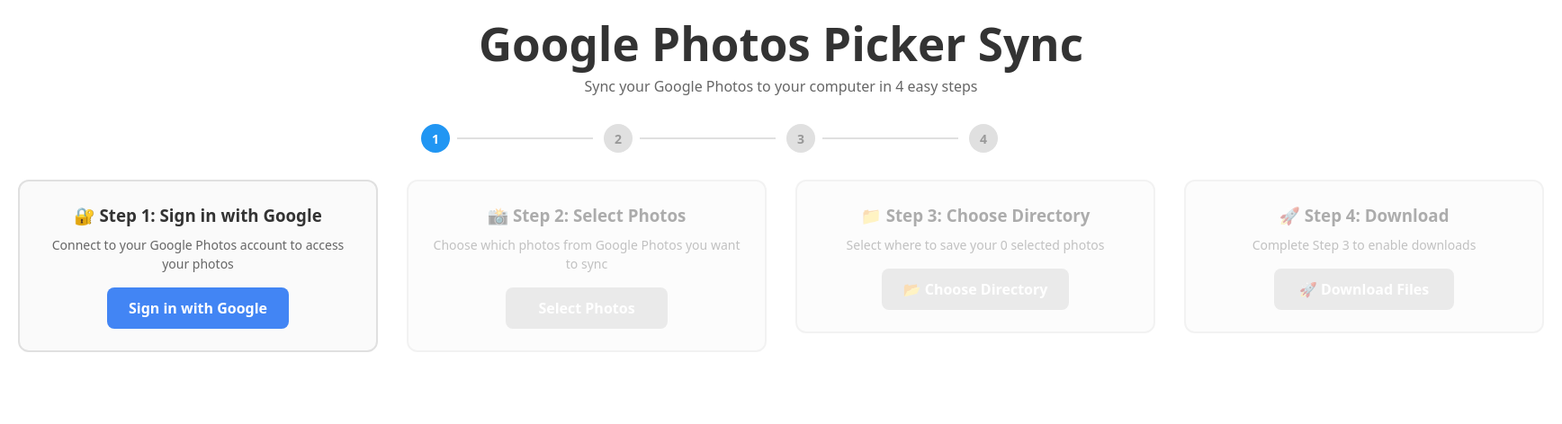
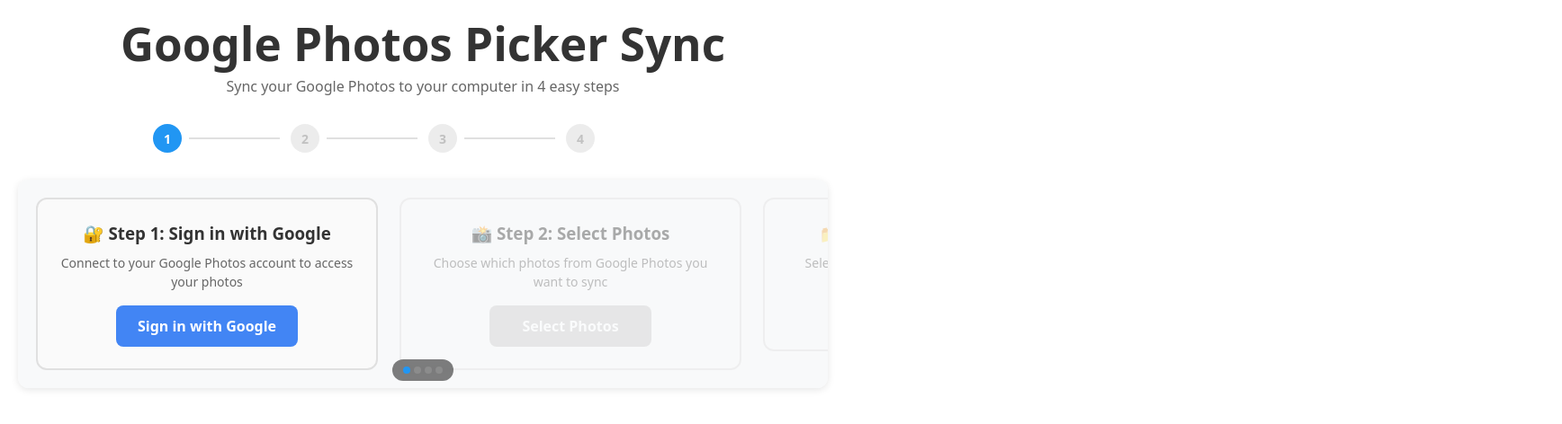
Before and after one commit to mikecann/google-photos-picker-sync, a React (Vite) app: page / in a window 1280 px wide. Shown: the top 472 px of the page at 90% size, 1736 px wide, since content can reach past the window. Built offline with nearby package versions, Linux system fonts and the light colour scheme; no server answers.

Commit message:
can move between the states

```diff
--- a/src/App.tsx
+++ b/src/App.tsx
@@ -31,7 +31,7 @@
     // Reset directory info when new photos are selected
     setDirectoryInfo(null);
     // Scroll to step 3
-    scrollToStep(3);
+    setTimeout(() => scrollToStep(3), 100);
   };
 
   const handleDirectorySelected = (
@@ -41,14 +41,15 @@
   ) => {
     setDirectoryInfo({ directory, filteredItems, existingCount });
     // Scroll to step 4
-    scrollToStep(4);
+    setTimeout(() => scrollToStep(4), 100);
   };
 
   const scrollToStep = (stepNumber: number) => {
     if (!scrollContainerRef.current) return;
 
-    const stepWidth = 400; // Each step is roughly 400px wide
-    const scrollPosition = (stepNumber - 1) * (stepWidth + 32); // 32px is the gap
+    const stepWidth = 380; // Each step is 380px wide (400px - padding)
+    const gap = 24; // Gap between steps
+    const scrollPosition = (stepNumber - 1) * (stepWidth + gap);
 
     scrollContainerRef.current.scrollTo({
       left: scrollPosition,
@@ -56,27 +57,54 @@
     });
   };
 
-  // Auto-scroll to step 2 when signed in
-  useEffect(() => {
-    if (isSignedIn) {
-      scrollToStep(2);
-    }
-  }, [isSignedIn]);
-
   // Determine step states
   const step1Complete = isSignedIn;
   const step2Complete = !!selectedPhotos;
   const step3Complete = !!directoryInfo;
   const step4Complete = false; // We could track download completion if needed
 
+  // Navigation logic - can always go back, can only go forward to available steps
+  const canNavigateToStep = (stepNumber: number) => {
+    if (stepNumber === 1) return true; // Always can go to step 1
+    if (stepNumber === 2) return step1Complete; // Can go to step 2 if signed in
+    if (stepNumber === 3) return step2Complete; // Can go to step 3 if photos selected
+    if (stepNumber === 4) return step3Complete; // Can go to step 4 if directory selected
+    return false;
+  };
+
+  const handleStepClick = (stepNumber: number) => {
+    if (canNavigateToStep(stepNumber)) {
+      scrollToStep(stepNumber);
+    }
+  };
+
+  // Auto-scroll to step 2 when signed in
+  useEffect(() => {
+    if (isSignedIn) {
+      setTimeout(() => scrollToStep(2), 100);
+    }
+  }, [isSignedIn]);
+
   return (
     <div
       style={{
         minHeight: "100vh",
         backgroundColor: "#ffffff",
-        padding: "20px 0",
+        padding: "20px",
+        display: "flex",
+        justifyContent: "center",
       }}
     >
+      {/* Main constrained container */}
+      <div
+        style={{
+          width: "100%",
+          maxWidth: "900px",
+          display: "flex",
+          flexDirection: "column",
+        }}
+      >
+        {/* Header */}
         <div style={{ textAlign: "center", marginBottom: 30 }}>
           <h1 style={{ margin: "0 0 8px 0", color: "#333" }}>
             Google Photos Picker Sync
@@ -100,7 +128,7 @@
               display: "flex",
               alignItems: "center",
               gap: "12px",
-            maxWidth: "800px",
+              maxWidth: "600px",
               width: "100%",
             }}
           >
@@ -117,12 +145,15 @@
                 (step === 3 && step2Complete && !step3Complete) ||
                 (step === 4 && step3Complete && !step4Complete);
 
+              const isClickable = canNavigateToStep(step);
+
               return (
                 <div
                   key={step}
                   style={{ display: "flex", alignItems: "center", flex: 1 }}
                 >
                   <div
+                    onClick={() => handleStepClick(step)}
                     style={{
                       width: "32px",
                       height: "32px",
@@ -138,6 +169,23 @@
                       justifyContent: "center",
                       fontWeight: "bold",
                       fontSize: "14px",
+                      cursor: isClickable ? "pointer" : "not-allowed",
+                      transition: "all 0.2s ease",
+                      transform: isClickable ? "scale(1)" : "scale(1)",
+                      opacity: isClickable ? 1 : 0.6,
+                    }}
+                    onMouseEnter={(e) => {
+                      if (isClickable) {
+                        e.currentTarget.style.transform = "scale(1.1)";
+                        e.currentTarget.style.boxShadow =
+                          "0 2px 8px rgba(0,0,0,0.2)";
+                      }
+                    }}
+                    onMouseLeave={(e) => {
+                      if (isClickable) {
+                        e.currentTarget.style.transform = "scale(1)";
+                        e.currentTarget.style.boxShadow = "none";
+                      }
                     }}
                   >
                     {isComplete ? "✓" : step}
@@ -158,24 +206,34 @@
           </div>
         </div>
 
-      {/* Horizontal scrolling steps container */}
+        {/* Steps container with inner scroll */}
+        <div
+          style={{
+            position: "relative",
+            overflow: "hidden",
+            borderRadius: "12px",
+            boxShadow: "0 2px 8px rgba(0,0,0,0.1)",
+          }}
+        >
           <div
             ref={scrollContainerRef}
             style={{
               display: "flex",
-          gap: 32,
-          padding: "0 20px",
+              gap: 24,
+              padding: "20px",
               overflowX: "auto",
               scrollBehavior: "smooth",
               // Hide scrollbar but keep functionality
               scrollbarWidth: "none",
               msOverflowStyle: "none",
+              backgroundColor: "#f8f9fa",
             }}
           >
             {/* Step 1: Authentication */}
             <div
               style={{
-            minWidth: "400px",
+                minWidth: "380px",
+                maxWidth: "380px",
                 opacity: 1,
                 transition: "opacity 0.3s ease",
               }}
@@ -186,7 +244,8 @@
             {/* Step 2: Photo Selection */}
             <div
               style={{
-            minWidth: "400px",
+                minWidth: "380px",
+                maxWidth: "380px",
                 opacity: step1Complete ? 1 : 0.4,
                 transition: "opacity 0.3s ease",
               }}
@@ -200,7 +259,8 @@
             {/* Step 3: Directory Selection */}
             <div
               style={{
-            minWidth: "400px",
+                minWidth: "380px",
+                maxWidth: "380px",
                 opacity: step2Complete ? 1 : 0.4,
                 transition: "opacity 0.3s ease",
               }}
@@ -215,7 +275,8 @@
             {/* Step 4: Download */}
             <div
               style={{
-            minWidth: "400px",
+                minWidth: "380px",
+                maxWidth: "380px",
                 opacity: step3Complete ? 1 : 0.4,
                 transition: "opacity 0.3s ease",
               }}
@@ -239,7 +300,6 @@
                     border: "2px solid #e0e0e0",
                     borderRadius: "12px",
                     backgroundColor: "#fafafa",
-                maxWidth: "600px",
                   }}
                 >
                   <div style={{ textAlign: "center" }}>
@@ -271,12 +331,74 @@
             </div>
           </div>
 
+          {/* Scroll indicator */}
+          <div
+            style={{
+              position: "absolute",
+              bottom: "8px",
+              left: "50%",
+              transform: "translateX(-50%)",
+              display: "flex",
+              gap: "4px",
+              padding: "8px 12px",
+              backgroundColor: "rgba(0,0,0,0.5)",
+              borderRadius: "12px",
+              backdropFilter: "blur(4px)",
+            }}
+          >
+            {[1, 2, 3, 4].map((step) => {
+              const isCurrentStep =
+                (step === 1 && !step1Complete) ||
+                (step === 2 && step1Complete && !step2Complete) ||
+                (step === 3 && step2Complete && !step3Complete) ||
+                (step === 4 && step3Complete);
+
+              const isClickable = canNavigateToStep(step);
+
+              return (
+                <div
+                  key={step}
+                  onClick={() => handleStepClick(step)}
+                  style={{
+                    width: "8px",
+                    height: "8px",
+                    borderRadius: "50%",
+                    backgroundColor: isCurrentStep
+                      ? "#2196f3"
+                      : "rgba(255,255,255,0.4)",
+                    cursor: isClickable ? "pointer" : "not-allowed",
+                    transition: "all 0.2s ease",
+                    opacity: isClickable ? 1 : 0.3,
+                  }}
+                  onMouseEnter={(e) => {
+                    if (isClickable) {
+                      e.currentTarget.style.transform = "scale(1.5)";
+                      e.currentTarget.style.backgroundColor = isCurrentStep
+                        ? "#2196f3"
+                        : "rgba(255,255,255,0.8)";
+                    }
+                  }}
+                  onMouseLeave={(e) => {
+                    if (isClickable) {
+                      e.currentTarget.style.transform = "scale(1)";
+                      e.currentTarget.style.backgroundColor = isCurrentStep
+                        ? "#2196f3"
+                        : "rgba(255,255,255,0.4)";
+                    }
+                  }}
+                />
+              );
+            })}
+          </div>
+        </div>
+
         {/* Hide horizontal scrollbar with CSS */}
         <style>{`
           div::-webkit-scrollbar {
             display: none;
           }
         `}</style>
+      </div>
     </div>
   );
 }
```
Lines whose indentation alone changed are shown as unchanged.
